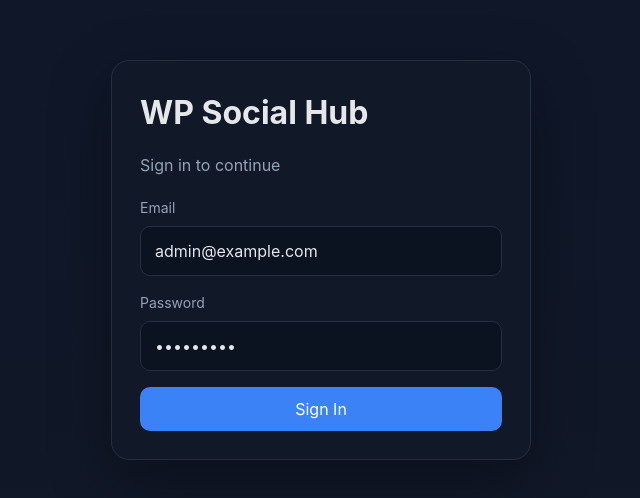
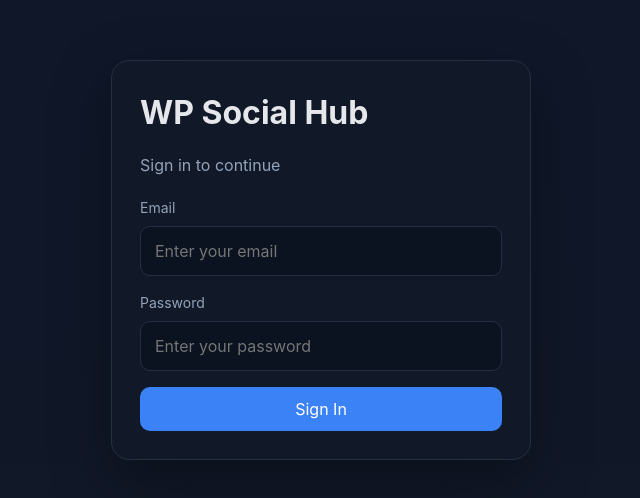
Before and after one commit to vimrul/wp-social-automation-hub-with-ollama, a React (Vite) app in the folder frontend/: page /login in a window 1280 px wide. Shown: the part 140-638 px from the top of the page, without its empty margins (319-959 px from the left). Built offline with nearby package versions, Linux system fonts and the light colour scheme; no server answers.

Commit message:
login fixed

```diff
--- a/frontend/src/pages/LoginPage.tsx
+++ b/frontend/src/pages/LoginPage.tsx
@@ -16,8 +16,8 @@ export default function LoginPage() {
   const state = location.state as LocationState | null;
   const redirectTo = state?.from?.pathname || "/dashboard";
 
-  const [email, setEmail] = useState("admin@example.com");
-  const [password, setPassword] = useState("Admin123!");
+  const [email, setEmail] = useState("");
+  const [password, setPassword] = useState("");
   const [loading, setLoading] = useState(false);
   const [error, setError] = useState("");
 
@@ -54,14 +54,15 @@ export default function LoginPage() {
         <h1>WP Social Hub</h1>
         <p className="muted">Sign in to continue</p>
 
-        <form onSubmit={handleSubmit} className="auth-form">
+        <form onSubmit={handleSubmit} className="auth-form" autoComplete="on">
           <div className="form-field">
             <label>Email</label>
             <input
               type="email"
               value={email}
               onChange={(event) => setEmail(event.target.value)}
-              placeholder="admin@example.com"
+              placeholder="Enter your email"
+              autoComplete="username"
               required
             />
           </div>
@@ -72,7 +73,8 @@ export default function LoginPage() {
               type="password"
               value={password}
               onChange={(event) => setPassword(event.target.value)}
-              placeholder="Enter password"
+              placeholder="Enter your password"
+              autoComplete="current-password"
               required
             />
           </div>
@@ -81,7 +83,11 @@ export default function LoginPage() {
             <div className="inline-message inline-message-error">{error}</div>
           ) : null}
 
-          <button type="submit" className="btn btn-primary auth-submit" disabled={loading}>
+          <button
+            type="submit"
+            className="btn btn-primary auth-submit"
+            disabled={loading}
+          >
             {loading ? "Signing in..." : "Sign In"}
           </button>
         </form>
```
